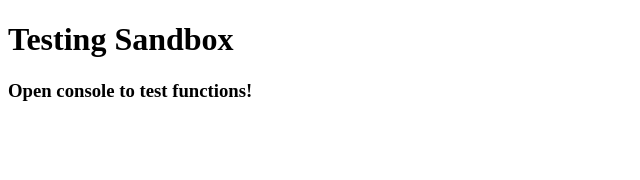
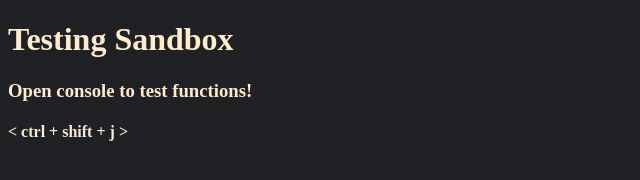
Before and after one commit to ironhack-labs/lab-javascript-vikings, a website: page sandbox.html in a window 1280 px wide. Shown: the whole page, without its empty margins (0-640 px from the left). Drawn offline with Linux system fonts and the light colour scheme.

Commit message:
change sandbox appearance to dark mode

```diff
--- a/sandbox.html
+++ b/sandbox.html
@@ -6,9 +6,10 @@
     <meta name="viewport" content="width=device-width, initial-scale=1.0">
     <title>Testing Sandbox</title>
 </head>
-<body>
-    <h1>Testing Sandbox</h1>
-    <h3>Open console to test functions!</h3>
+<body style="background-color:#202124;">
+    <h1 style="color: blanchedalmond;">Testing Sandbox</h1>
+    <h3 style="color: blanchedalmond;">Open console to test functions!</h3>
+    <h4 style="color: antiquewhite;">&lt; ctrl + shift + j &gt;</h4>
 </body>
 <script src="./src/viking.js"></script>
 </html>
```
